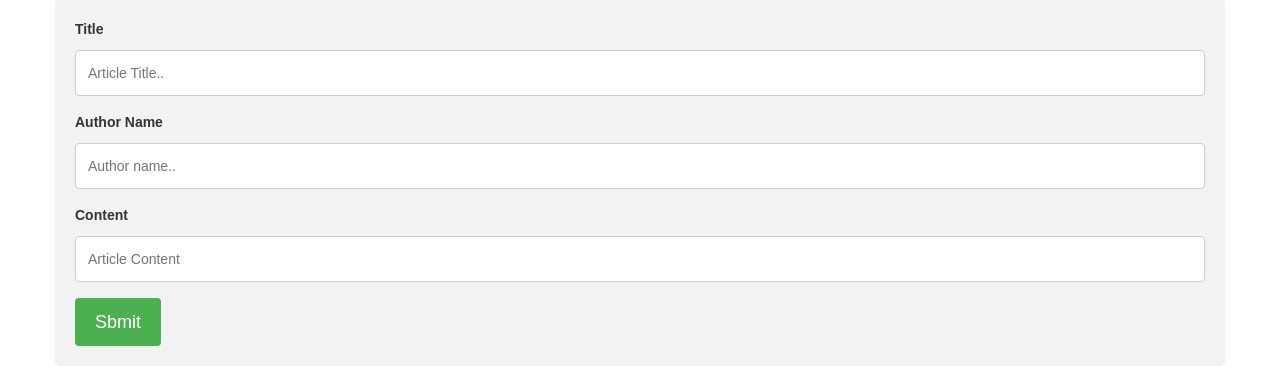
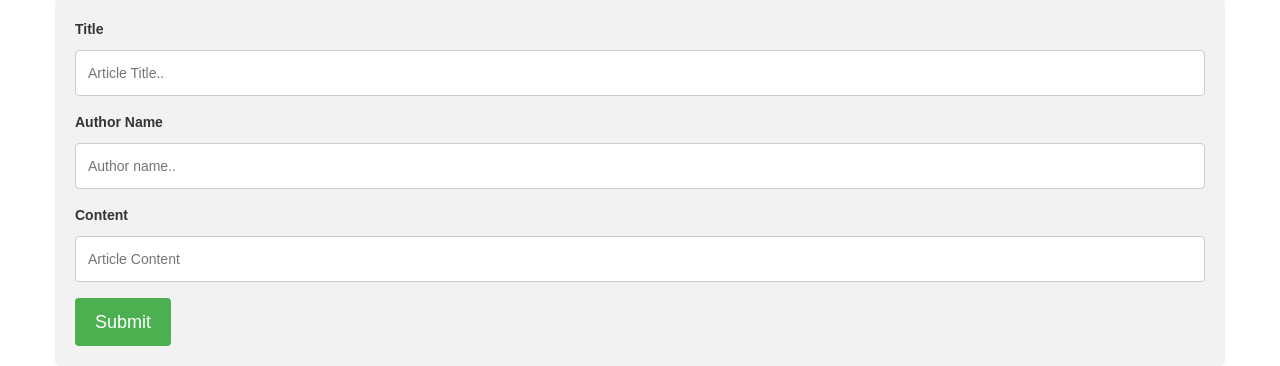
Before and after one commit to girishgupta211-zz/flask_sample_apis, a Flask app: page / in a window 1280 px wide. Shown: the part 57-423 px from the top of the page. Run offline with Flask 2, Linux system fonts and the light colour scheme; data that the repository does not hold is empty; some libraries are stand-ins or nearby versions.

Commit message:
corrected spell mistake
Signed-off-by: Girish Gupta <girishgargdce@gmail.com>

```diff
--- a/templates/article.html
+++ b/templates/article.html
@@ -50,7 +50,7 @@ input[type=submit]:hover {
     <label for="author">Content</label>
     <input type="text" id="content" name="content" placeholder="Article Content">
 
-    <input type="submit" value="Sbmit" id="btnSubmit" class="btn btn-primary  btn-lg"
+    <input type="submit" value="Submit" id="btnSubmit" class="btn btn-primary  btn-lg"
                             tabindex="8" />
     <div class="row">
                     <span id="errorBox"></span>
```
Also changed, not shown: article.sqlite.
